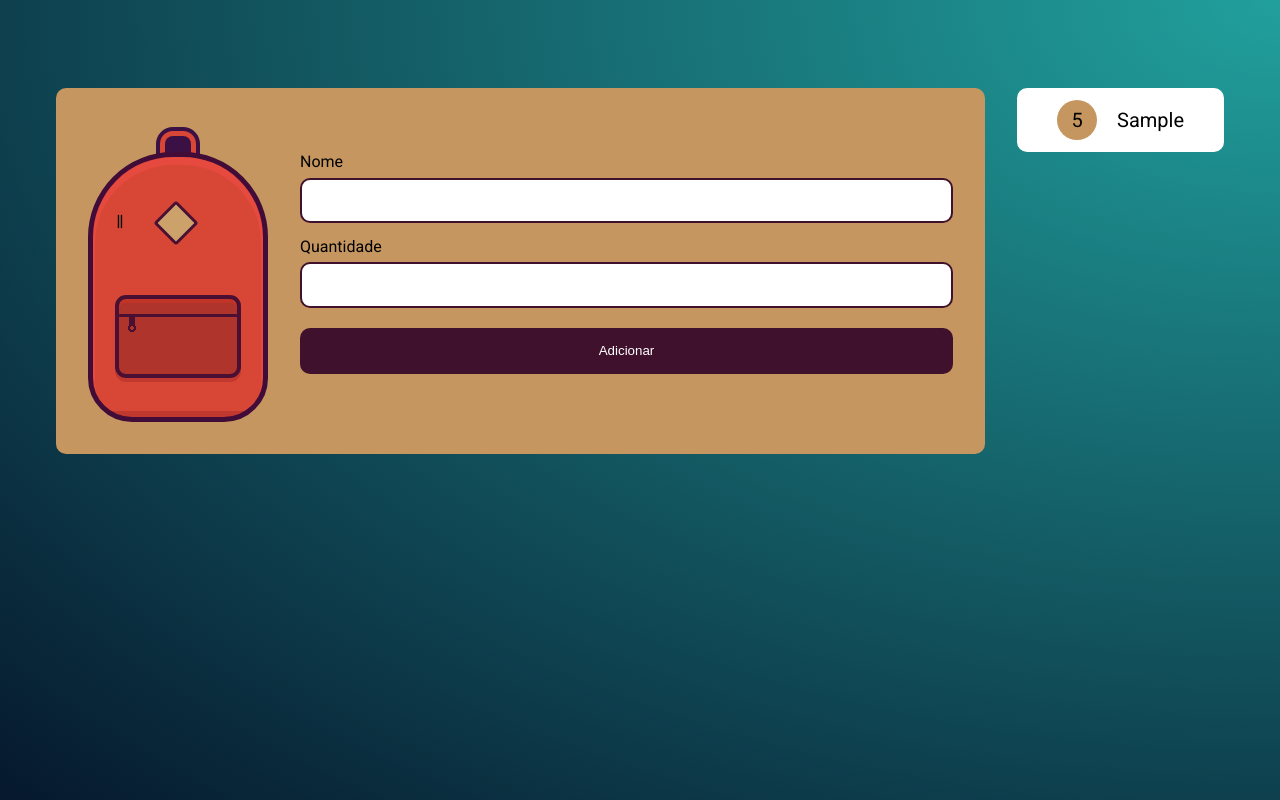
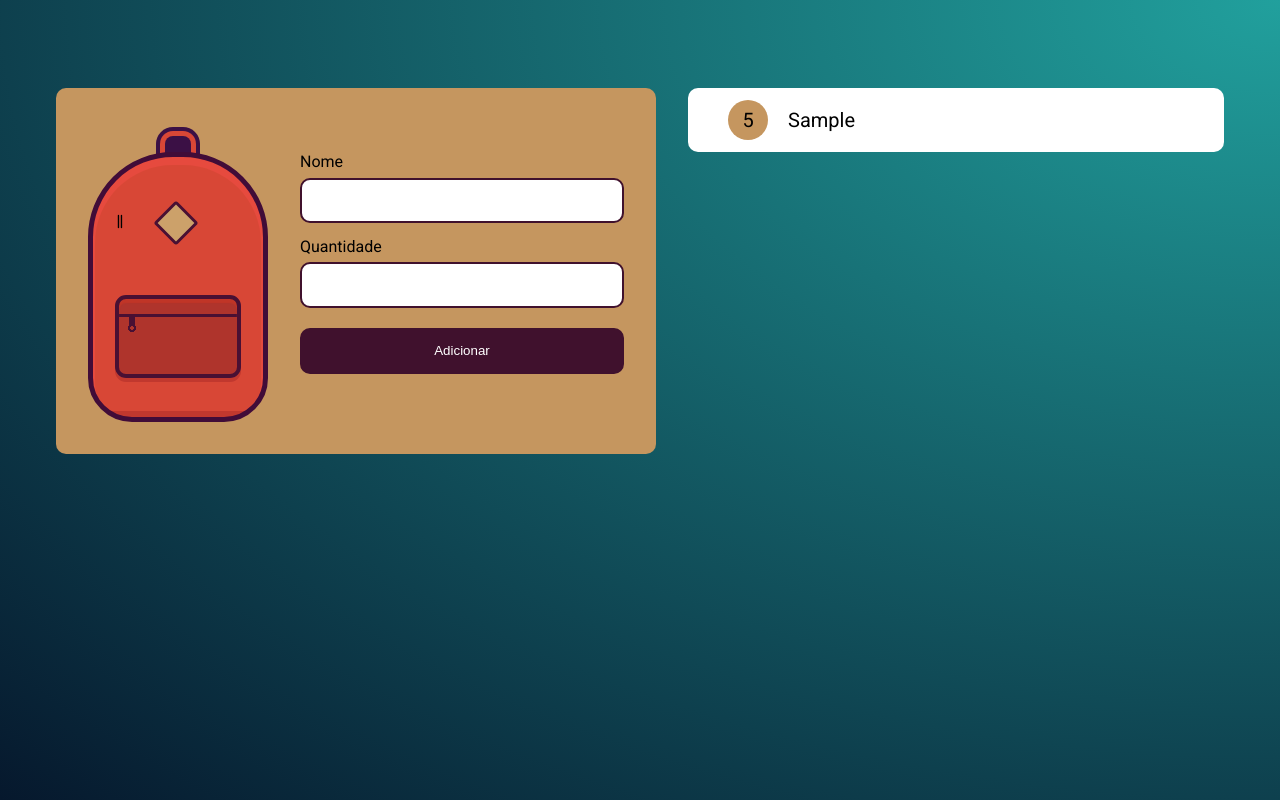
Before and after one commit to MGodoySL/backpack-items, a plain HTML site: page index.html in a window 1280 px wide. Both pictures are taken after typing "Sample", "5" into the empty fields and a click on the input "Adicionar". Drawn offline with Linux system fonts and the light colour scheme.

Commit message:
<fix> correção de layout

```diff
--- a/css/style.css
+++ b/css/style.css
@@ -1,7 +1,7 @@
 html {
-    background: radial-gradient(farthest-corner at right top,#21A09D, #06182D);
+    background: radial-gradient(farthest-corner at right top, #21a09d, #06182d);
     height: 100%;
-    font-family: 'Roboto', cursive;
+    font-family: "Roboto", cursive;
 }
 
 .conteudo {
@@ -12,15 +12,15 @@ html {
 }
 
 .principal {
-    flex-grow: 1;
     flex-basis: auto;
     min-width: 600px;
     padding: 4em 2em 2em;
     box-sizing: border-box;
     display: flex;
-    background: #C5965F;
+    background: #c5965f;
     border-radius: 10px;
     gap: 2em;
+    width: 50%;
 }
 
 .mochila {
@@ -30,7 +30,7 @@ html {
     padding-top: 80px;
     background-color: #d84736;
     box-shadow: inset 0 6px 0 2px #e64a3e, 0 -93px 0 -77px #3b1045, 0 -93px 0 -72px #d84736, 0 -93px 0 -68px #3b1045;
-    background-image: linear-gradient(to right, transparent 5px, transparent 20px, transparent 1px, transparent 25px, transparent 5px, transparent 20px, transparent 20px, transparent 86px, #c1382e 45px, #c1382e 230px, transparent 25px, transparent 172px );
+    background-image: linear-gradient(to right, transparent 5px, transparent 20px, transparent 1px, transparent 25px, transparent 5px, transparent 20px, transparent 20px, transparent 86px, #c1382e 45px, #c1382e 230px, transparent 25px, transparent 172px);
     background-position: center 254px;
     background-size: 305px 6px;
     background-repeat: repeat-x;
@@ -42,22 +42,25 @@ html {
     flex-grow: 1;
 }
 
-.mochila:before, .mochila:after {
+.mochila:before,
+.mochila:after {
     display: block;
-    content: '';
+    content: "";
     position: absolute;
-  }
+}
 
 .mochila:before {
     height: 75px;
     width: 118px;
-    background-image: radial-gradient(circle closest-corner at 13px 29px , #af342c, #af342c 2px, transparent 2px, transparent), radial-gradient(circle closest-corner at 13px 29px , #491033, #491033 4px, transparent 4px, transparent), linear-gradient(to bottom, transparent 10px, transparent 15px, #491033 5px, #491033 18px, transparent 18px, transparent 100px), linear-gradient(to right, #af342c 10px, #af342c 10px, transparent 10px, transparent 16px, #af342c 9px, #af342c 50px), linear-gradient(to bottom, #af342c 8px, #af342c 16px, #491033 8px, #491033 30px, #af342c 20px, #af342c 72px, #af342c 10px, #af342c 57px, #af342c 5%);
+    background-image: radial-gradient(circle closest-corner at 13px 29px, #af342c, #af342c 2px, transparent 2px, transparent), radial-gradient(circle closest-corner at 13px 29px, #491033, #491033 4px, transparent 4px, transparent),
+        linear-gradient(to bottom, transparent 10px, transparent 15px, #491033 5px, #491033 18px, transparent 18px, transparent 100px), linear-gradient(to right, #af342c 10px, #af342c 10px, transparent 10px, transparent 16px, #af342c 9px, #af342c 50px),
+        linear-gradient(to bottom, #af342c 8px, #af342c 16px, #491033 8px, #491033 30px, #af342c 20px, #af342c 72px, #af342c 10px, #af342c 57px, #af342c 5%);
     margin-left: 22px;
     margin-top: 58px;
     border: 4px solid #491033;
     border-radius: 11px;
     box-shadow: 0 4px 0 0 #c1382e, inset 0px 4px 1px 0 #c03527;
-    content: '||';
+    content: "||";
     color: transparent;
     font-family: Comic Sans MS;
     font-weight: bold;
@@ -70,8 +73,8 @@ html {
     margin-left: 67px;
     margin-top: -30px;
     background: #cca16a;
-    width:26px;
-    height:26px;
+    width: 26px;
+    height: 26px;
     border: 3px solid #491033;
     border-radius: 3px;
     transform: rotate(45deg);
@@ -87,7 +90,7 @@ html {
     margin: 0.5em 0 1em;
     padding: 1em 0.5em;
     border-radius: 10px;
-    border: 2px solid #40112D;
+    border: 2px solid #40112d;
 }
 
 .adicionar label {
@@ -95,20 +98,21 @@ html {
 }
 
 .cadastrar {
-    background-color: #40112D;
-    color: #FFFFFF;
+    background-color: #40112d;
+    color: #ffffff;
     cursor: pointer;
 }
 
 .lista {
     margin: 0;
     padding: 0;
+    width: 50%;
 }
 
 .item {
     list-style: none;
     padding: 0.6em 2em;
-    background: #FFFFFF;
+    background: #ffffff;
     border-radius: 10px;
     margin: 0 0 1em;
     width: 100%;
@@ -126,6 +130,6 @@ html {
     justify-content: center;
     width: 40px;
     height: 40px;
-    Background: #C5965F;
+    background: #c5965f;
     font-weight: 400;
 }
```
